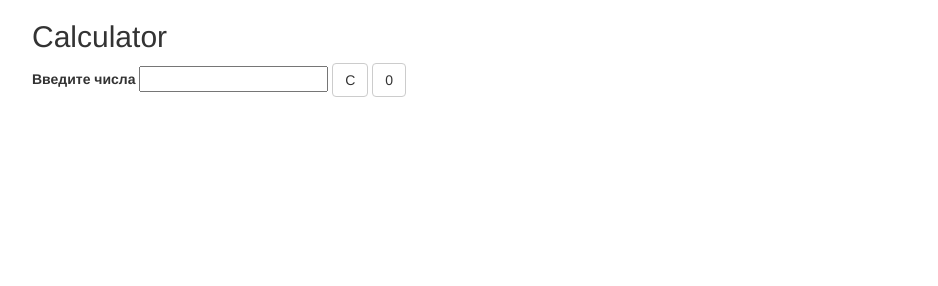
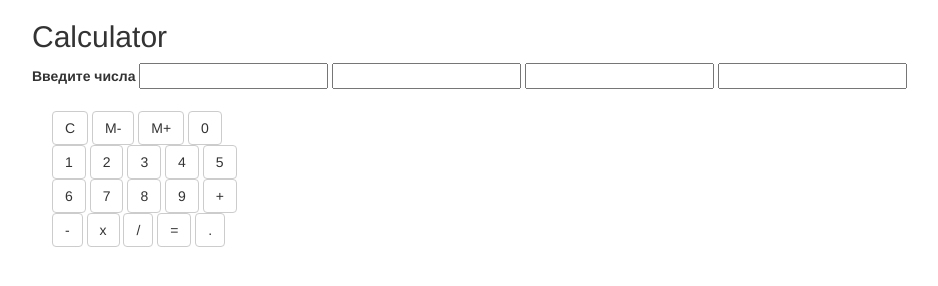
Before and after one commit to thexide/JavaScript, a plain HTML site: page calc/calc.html in a window 1280 px wide. Shown: the whole page, without its empty margins (38-976 px from the left). Drawn offline with nearby package versions, Linux system fonts and the light colour scheme.

Commit message:
end lesson

```diff
--- a/calc/calc.html
+++ b/calc/calc.html
@@ -5,22 +5,42 @@
   <meta charset="utf-8">
   <meta name="viewport" content="width=device-width, initial-scale=1">
   <link rel="stylesheet" href="http://maxcdn.bootstrapcdn.com/bootstrap/3.3.6/css/bootstrap.min.css">
-  <link rel="stylesheet" href="css/index.css">
+  <link rel="stylesheet" href="css/calc.css">
   <script src="https://ajax.googleapis.com/ajax/libs/jquery/1.12.2/jquery.min.js"></script>
   <script src="http://maxcdn.bootstrapcdn.com/bootstrap/3.3.6/js/bootstrap.min.js"></script>
 </head>
 <body>
 
 <div class="container">
-  <div class="wrapper">
     <h2>Calculator</h2>
     <div class="form-group-calc-string">
     <label for="calc-string">Введите числа</label>
-    <input type="text" class="form-control-calc-string" id="calc-string">
+    <input type="text" class="form-control-calc-string" id="calc-firstnum">
+    <input type="text" class="form-control-calc-string" id="calc-znak">
+    <input type="text" class="form-control-calc-string" id="calc-secondnum">
+    <input type="text" class="form-control-calc-string" id="calc-equal">
+    <div class="wrapper">
     <button id="btn-C" class="btn btn-default btn-calc-C">C</button>
-    <button type="btn-0" class="btn btn-default btn-calc-C">0</button>
+    <button id="btn-MM" class="btn btn-default btn-calc-MM">M-</button>
+    <button id="btn-MP" class="btn btn-default btn-calc-MP">M+</button>
+    <button id="btn-0" class="btn btn-default btn-calc-0">0</button>
+    <button id="btn-1" class="btn btn-default btn-calc-1">1</button>
+    <button id="btn-2" class="btn btn-default btn-calc-2">2</button>
+    <button id="btn-3" class="btn btn-default btn-calc-3">3</button>
+    <button id="btn-4" class="btn btn-default btn-calc-4">4</button>
+    <button id="btn-5" class="btn btn-default btn-calc-5">5</button>
+    <button id="btn-6" class="btn btn-default btn-calc-6">6</button>
+    <button id="btn-7" class="btn btn-default btn-calc-7">7</button>
+    <button id="btn-8" class="btn btn-default btn-calc-8">8</button>
+    <button id="btn-9" class="btn btn-default btn-calc-9">9</button>
+    <button id="btn-plus" class="btn btn-default btn-calc-plus">+</button>
+    <button id="btn-minus" class="btn btn-default btn-calc-minus">-</button>
+    <button id="btn-muliply" class="btn btn-default btn-calc-">x</button>
+    <button id="btn-devide" class="btn btn-default btn-calc-C">/</button>
+    <button id="btn-equals" class="btn btn-default btn-calc-C">=</button>
+    <button id="btn-dot" class="btn btn-default btn-calc-C">.</button>
   </div>
 </div>
-
+<script src='js/calc.js'></script>
 </body>
 </html>
--- a/calc/css/calc.css
+++ b/calc/css/calc.css
@@ -1,8 +1,11 @@
 .calc-string {
-	width: 300px;
+	width: 20px;
 }
 
 .wrapper {
-	margin: 50px auto;
-	width: 300px;
+	margin: 5px 5px 5px 5px;
+ 	padding: 15px;
+  	box-sizing: border-box;
+  	width: 220px;
+  	text-align: justify-all;
 }
--- a/calc/css/index.css
+++ b/calc/css/index.css
@@ -8,11 +8,15 @@
 }
 
 .auth-errorOff {
-	font: red;
+	color: #f00;
 	display: none;
 }
 
 .auth-errorOn {
-	color: red;
+	color: #f00;
 	display: block;
 }
+
+.wrapper {
+	display: inline;
+}
--- a/calc/js/calc.js
+++ b/calc/js/calc.js
@@ -0,0 +1,8 @@
+document.getElementById('btn-equals').onclick = function(event) {
+    return solve();
+}
+
+function solve()
+
+var firstnum;
+var secondnum;
```
Also changed, not shown: calc/js/index.js (+11 -13 lines).
